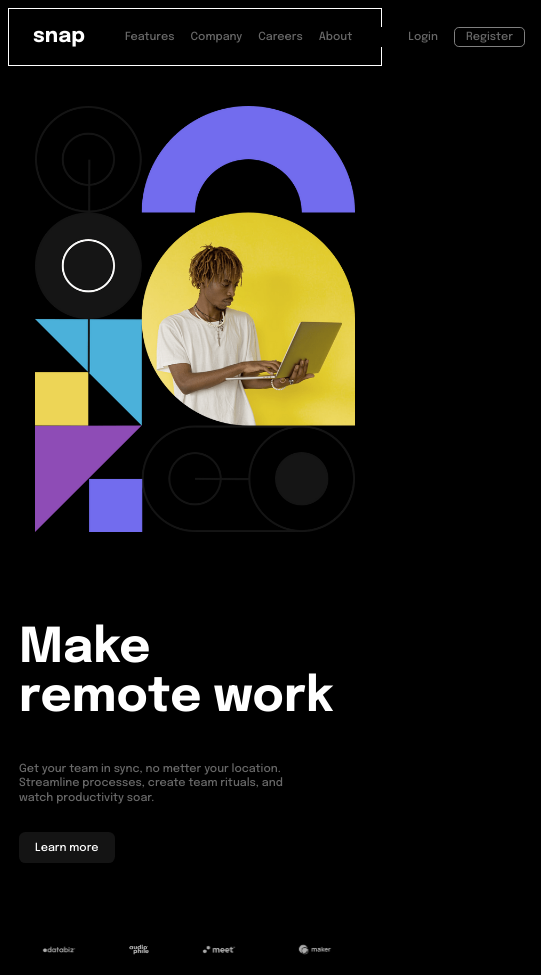
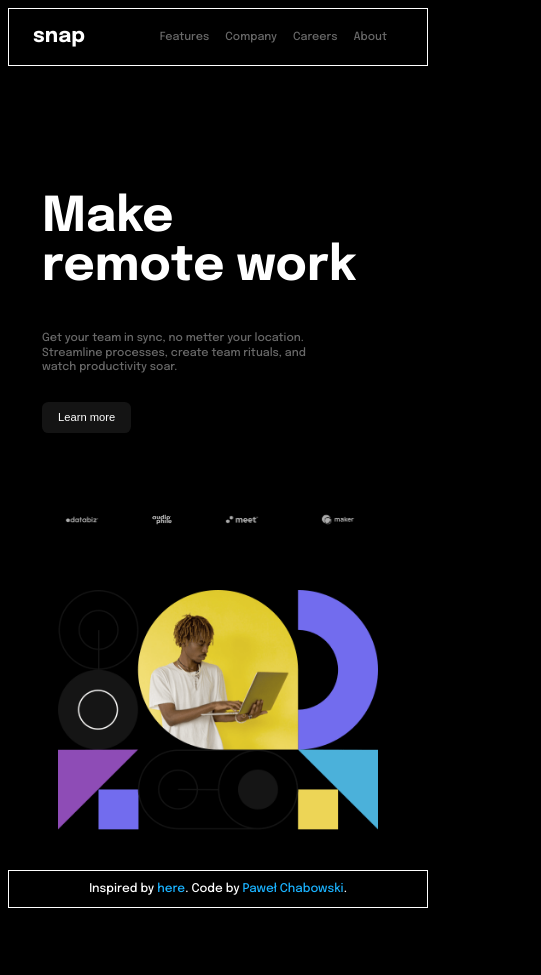
Before and after one commit to PChabowski/snap-ubiquitous, a plain HTML site: page index.html in a window 390 px wide. Shown: the top 975 px of the page, 541 px wide, since content can reach past the window. After the commit the page ends 916 px from the top, so only its background shows below. Drawn offline with Linux system fonts and the light colour scheme.

Commit message:
Update css, responsive bug fixes, index.html add to img for mobile verson

```diff
--- a/index.html
+++ b/index.html
@@ -41,7 +41,8 @@
 				</div>
 			</section>
 			<section class="img-side">
-				<img src="img/image-hero-desktop.png" />
+				<img class="img-desktop" src="img/image-hero-desktop.png" />
+				<img class="img-mobile" src="img/image-hero-mobile.png" />
 			</section>
 		</main>
 		<footer>
--- a/main.css
+++ b/main.css
@@ -1,8 +1,9 @@
-* {
+body {
 	background-color: black;
 	color: white;
 	font-family: "Epilogue", sans-serif;
 	font-size: 1.35rem;
+	min-width: 420px;
 }
 
 .logo {
@@ -32,12 +33,8 @@ nav {
 }
 main {
 	min-height: 70vh;
-	justify-content: center;
+	justify-content: space-around;
 	padding: 40px 0;
-}
-
-main > section {
-	margin: 0 4rem;
 }
 
 footer {
@@ -113,7 +110,6 @@ main button:hover {
 }
 
 #text-side {
-	flex-direction: column;
 	margin-top: 3rem;
 }
 
@@ -121,34 +117,40 @@ main button:hover {
 	width: 20rem;
 }
 
+.img-mobile {
+	display: none;
+}
+
 /* Responsive */
 
-@media (min-width: 300px) and (max-width: 1100px) {
+@media screen and (max-width: 768px) {
 	* {
 		font-size: 1rem;
 	}
 
-	body {
-		height: 100vh;
-		/* overflow-y: hidden; */
-		overflow-x: hidden;
+	nav {
+		justify-content: center;
 	}
 
-	nav ul {
+	.logo-section {
+		justify-content: space-between;
+		flex: 100%;
+	}
+
+	.cta-btns {
 		display: none;
 	}
 
-	mobile-nav {
-		display: block;
-		margin-right: 2rem;
+	main {
+		flex-direction: column;
 	}
 
-	main {
-		flex-direction: column-reverse;
+	.img-desktop {
+		display: none;
 	}
 
-	main section {
-		margin: 0;
+	.img-mobile {
+		margin-top: 3rem;
+		display: block;
 	}
-
 }
```
Also changed, not shown: 1 other file.
